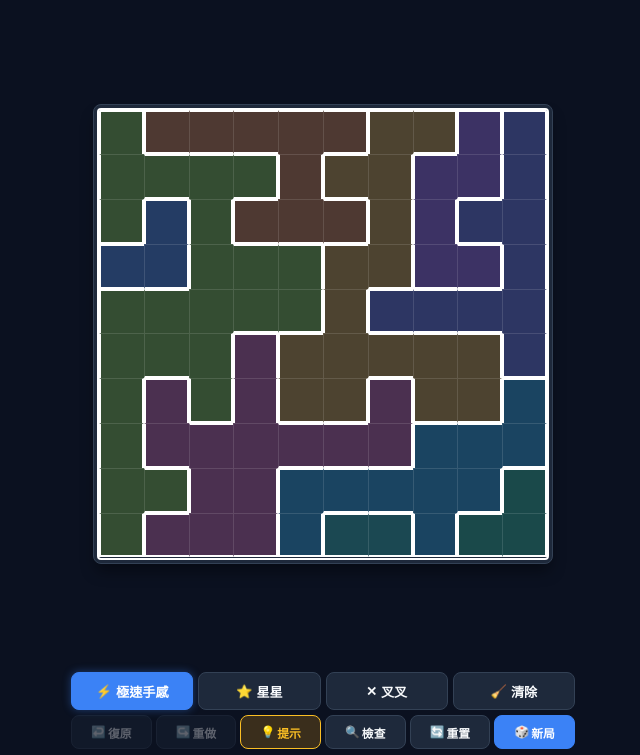
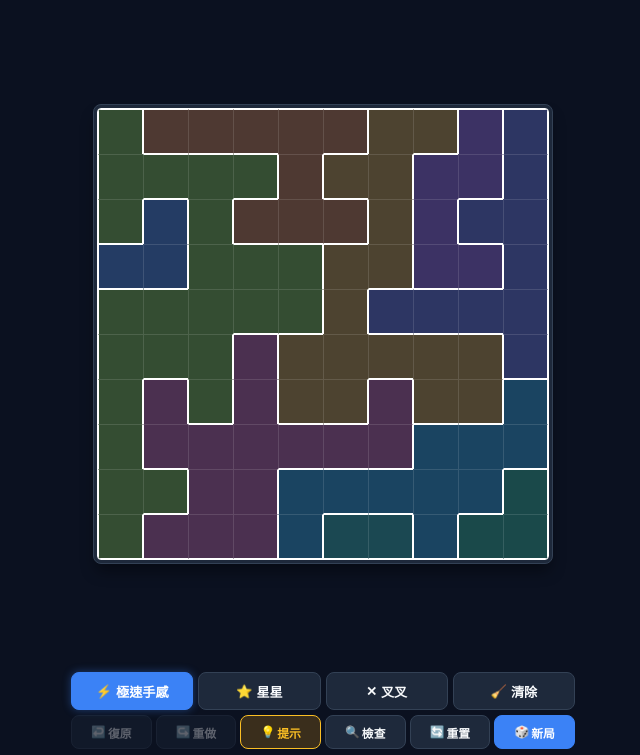
Before and after one commit to sdyy/star-battle-puzzle, a website: page index.html in a window 1280 px wide. Shown: the part 45-800 px from the top of the page, without its empty margins (317-957 px from the left). Drawn offline with Linux system fonts and the light colour scheme.

Commit message:
style: reduce brightness and thickness of region boundary lines for refined visual clarity

```diff
--- a/css/style.css
+++ b/css/style.css
@@ -287,7 +287,7 @@ body {
   grid-template-rows: repeat(var(--grid-size, 6), 1fr);
   width: 100%;
   height: 100%;
-  border: 2px solid var(--region-border-color);
+  border: 1.5px solid var(--region-border-color);
   border-radius: var(--radius-sm);
   overflow: hidden;
   touch-action: none;
@@ -306,21 +306,21 @@ body {
   transition: background-color 0.1s, transform 0.1s;
 }
 
-/* Region Thick Borders */
+/* Region Thin & Crisp Borders */
 .star-cell.border-t-region {
-  border-top: 2.5px solid var(--region-border-color) !important;
+  border-top: 1.5px solid var(--region-border-color) !important;
 }
 
 .star-cell.border-b-region {
-  border-bottom: 2.5px solid var(--region-border-color) !important;
+  border-bottom: 1.5px solid var(--region-border-color) !important;
 }
 
 .star-cell.border-l-region {
-  border-left: 2.5px solid var(--region-border-color) !important;
+  border-left: 1.5px solid var(--region-border-color) !important;
 }
 
 .star-cell.border-r-region {
-  border-right: 2.5px solid var(--region-border-color) !important;
+  border-right: 1.5px solid var(--region-border-color) !important;
 }
 
 .star-cell.hover-row, .star-cell.hover-col {
```
Also changed, not shown: index.html (+2 -2 lines).
